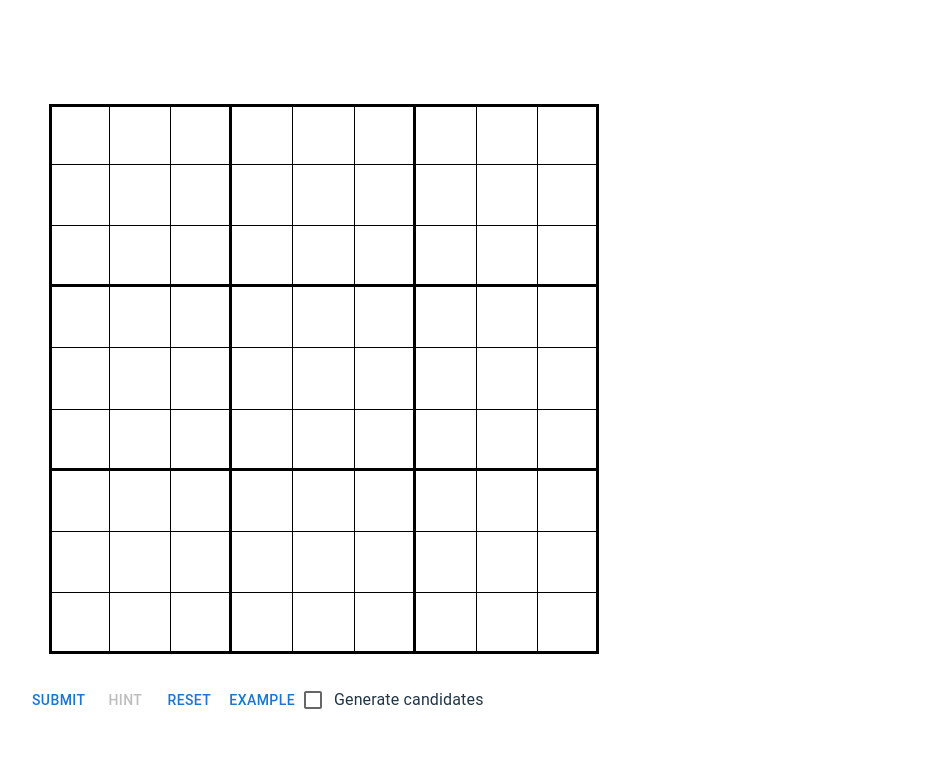
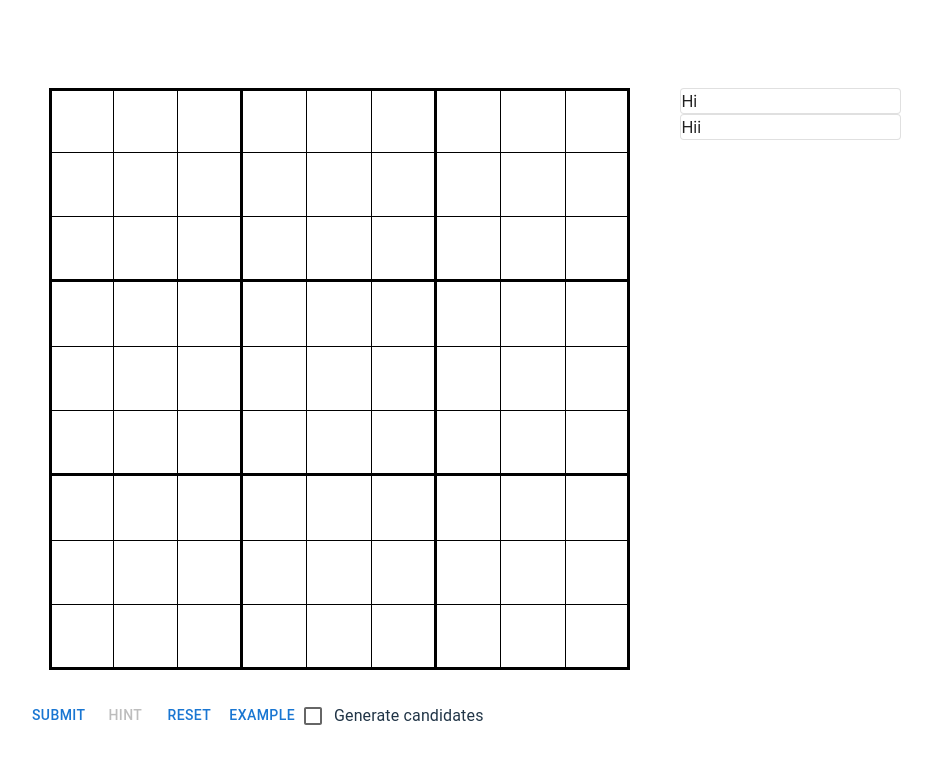
Before and after one commit to sanujs/sudoku-sos, a React (Vite) app in the folder sudoku-client/: page / in a window 1280 px wide. Shown: the top 764 px of the page, without its empty margins (0-932 px from the left). Built offline with nearby package versions, Linux system fonts and the light colour scheme.

Commit message:
Basic steplist CSS

```diff
--- a/sudoku-client/src/App.css
+++ b/sudoku-client/src/App.css
@@ -7,7 +7,10 @@
   display: grid;
   margin: 25px;
   grid-template-columns: repeat(9, 1fr);
-  min-width: 550px;
+}
+
+.steplist {
+  margin: 25px;
 }
 
 /* || Cell component styles */
--- /dev/null
+++ b/sudoku-client/src/components/StepList.tsx
@@ -0,0 +1,13 @@
+import Card from '@mui/material/Card';
+import CardContent from '@mui/material/CardContent';
+
+const StepList = (props) => {
+  return (
+    <div className="steplist">
+      <Card variant="outlined">Hi</Card>
+      <Card variant="outlined">Hii</Card>
+    </div>
+  )
+}
+
+export default StepList;
--- a/sudoku-client/src/components/Sudoku.tsx
+++ b/sudoku-client/src/components/Sudoku.tsx
@@ -2,6 +2,7 @@ import { Alert, Button, Checkbox, Container, FormControlLabel, Grid, Snackbar }
 import axios from "axios";
 import Puzzle from "./Puzzle";
 import { useEffect, useState } from "react";
+import StepList from "./StepList";
 
 type ResponseData = {
   solved: boolean,
@@ -297,12 +298,7 @@ const Sudoku = () => {
   }
 
   return (
-    <Container
-      maxWidth={false}
-      sx={{
-        maxWidth: "95vw",
-      }}
-    >
+    <Container>
       <Grid className="sudoku-columns">
         <Puzzle
           gridState={gridState}
@@ -314,6 +310,7 @@ const Sudoku = () => {
           setNewestHint={setNewestHint}
           getCandidates={getCandidates}
         ></Puzzle>
+        <StepList></StepList>
       </Grid>
       <Button
         onClick={async () => {setGridState(await handleSubmit())}}
--- a/sudoku-client/src/index.css
+++ b/sudoku-client/src/index.css
@@ -21,6 +21,10 @@ body {
   place-items: center;
   min-width: 320px;
   min-height: 100vh;
+}
+
+#root {
+  min-width: 950px;
 }
 
 /* || Theme/color-scheme specifics */
```
